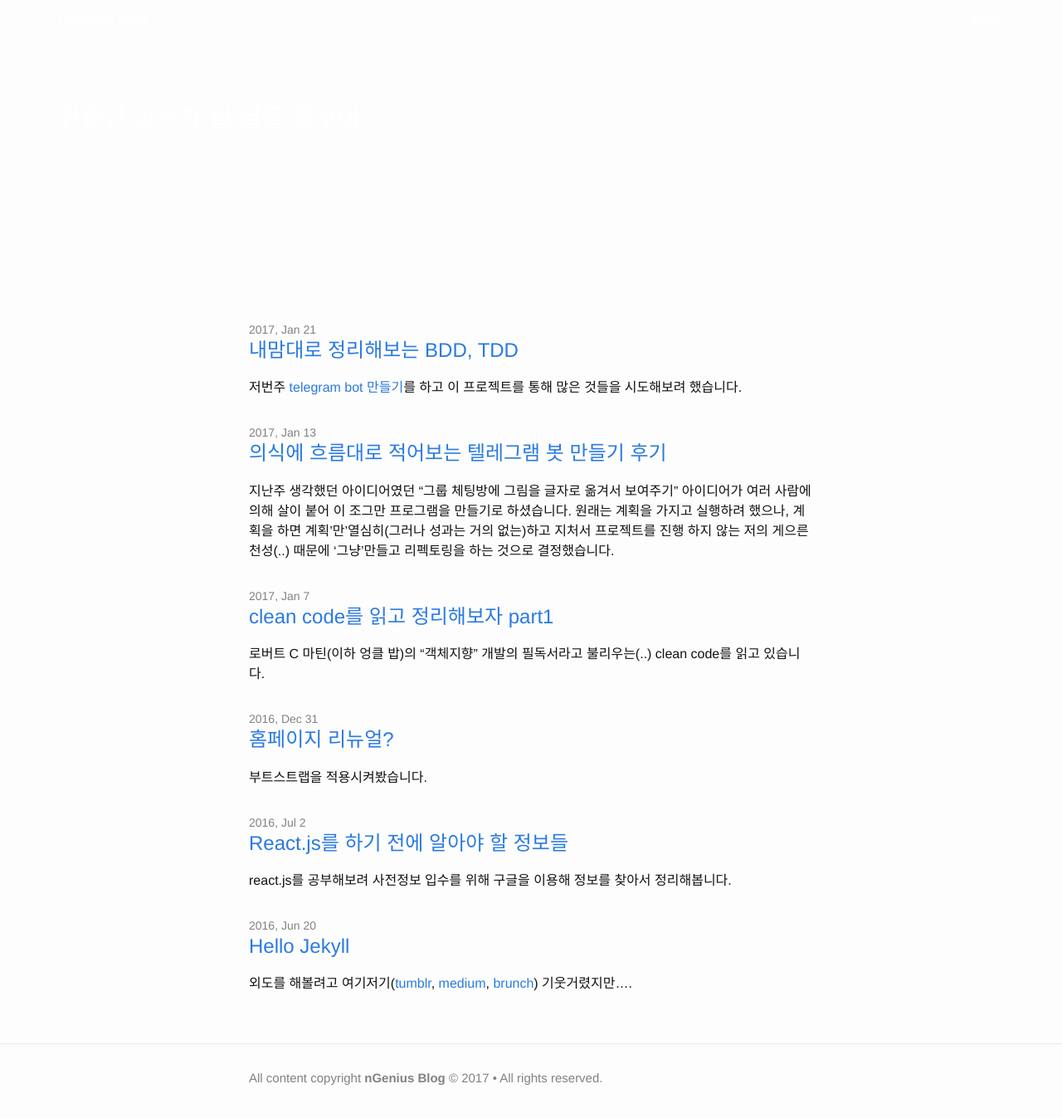
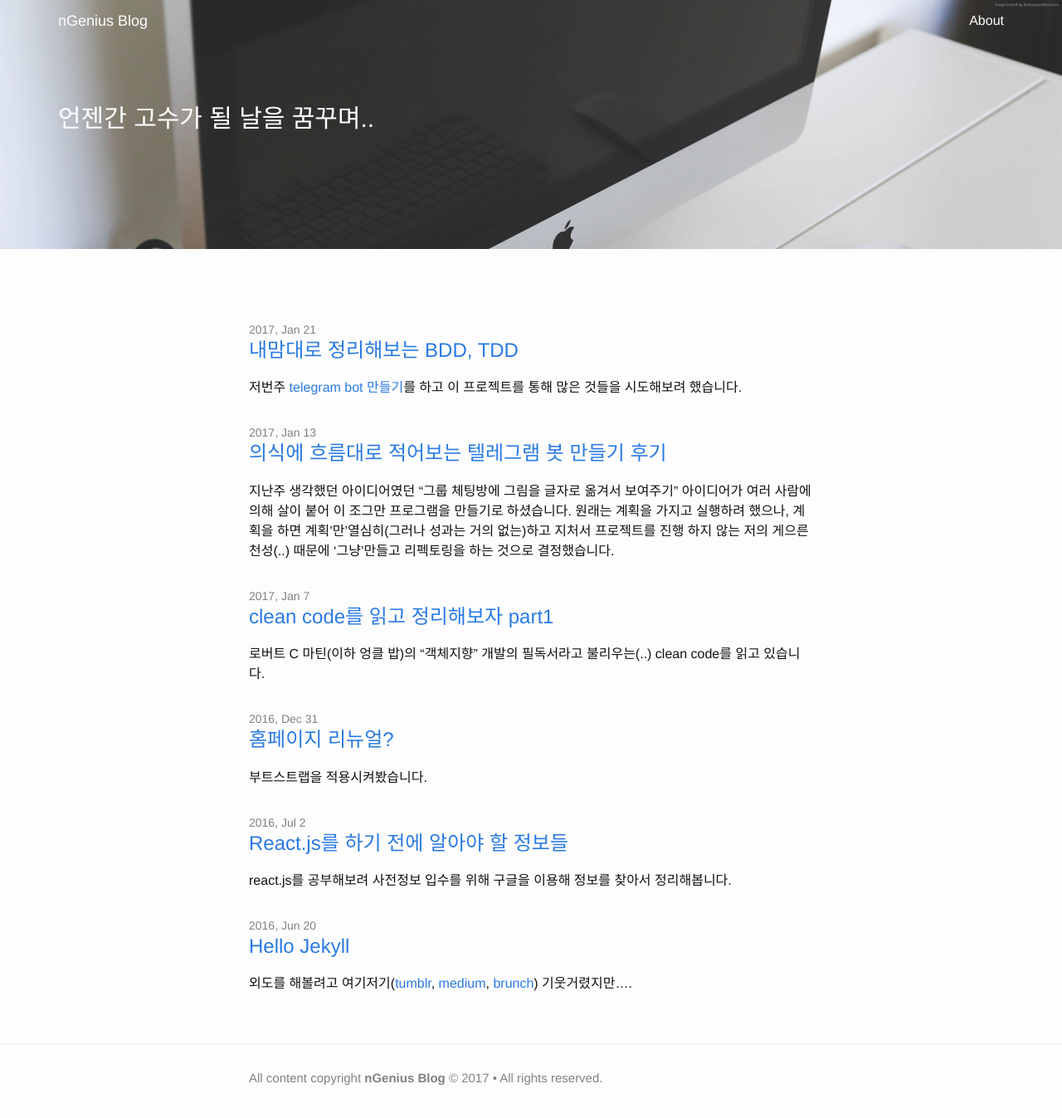
Before and after one commit to imsukmin/blog, a Jekyll site: the page built from index.html, in a window 1280 px wide and 1376 px high. Shown: the top 1347 px of the window at 83% size. Built offline with Jekyll 4.4.1, drawn with Linux system fonts in a browser that asks for light colours.

Commit message:
modified main image path

```diff
--- a/_sass/_layout.scss
+++ b/_sass/_layout.scss
@@ -3,7 +3,7 @@
  */
 header {
     // margin-top: 55px;
-    background-image: url("/images/wallpapar/mac-pro.jpg");
+    background-image: url("/images/wallpaper/mac-pro.jpg");
     background-size: 100%;
     min-height: 300px;
     @include media-query($on-palm){
```
